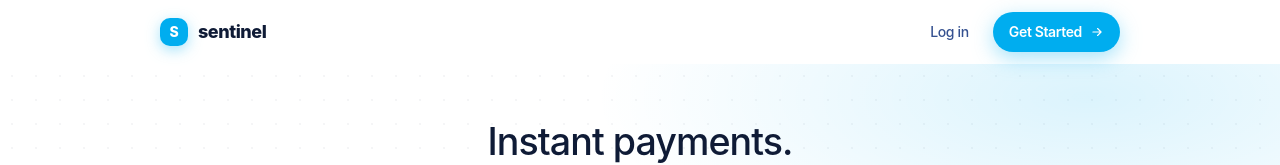
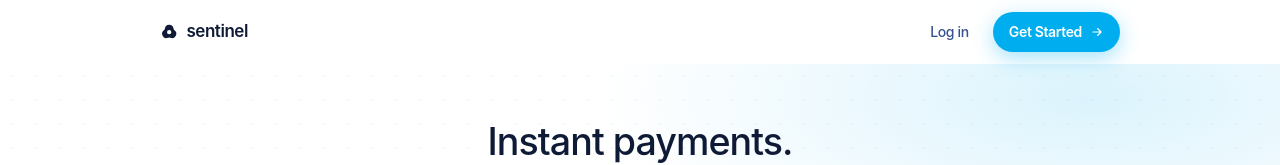
Before and after one commit to rizaan0/sentinel, a React (Vite) app in the folder frontend/: page / in a window 1280 px wide. Shown: the top 165 px of the page. Built offline with nearby package versions, Linux system fonts and the light colour scheme; no server answers; what cuelume would draw is missing.

Commit message:
feat: wire interactive brand mark with hover spin

```diff
--- a/frontend/src/components/ui/BrandMark.tsx
+++ b/frontend/src/components/ui/BrandMark.tsx
@@ -1,4 +1,16 @@
+import { useRef, useState, type MouseEvent, type PointerEvent } from "react";
 import { Link } from "react-router-dom";
+import { play } from "cuelume";
+import { SentinelMark } from "./SentinelMark";
+
+const SPRING = "cubic-bezier(0.34, 1.56, 0.64, 1)";
+
+/** Text size + gap; mark is always 1.15em so it tracks cap height (better-ui). */
+const SIZE = {
+  sm: { text: "text-[1.0625rem]", gap: "gap-2" }, // 17px / 8px — navbar density
+  md: { text: "text-xl", gap: "gap-2.5" }, // 20px / 10px
+  lg: { text: "text-2xl", gap: "gap-3" }, // 24px / 12px
+} as const;
 
 export function BrandMark({
   size = "md",
@@ -7,24 +19,60 @@ export function BrandMark({
   size?: "sm" | "md" | "lg";
   inverse?: boolean;
 }) {
-  const text = size === "lg" ? "text-2xl" : size === "sm" ? "text-lg" : "text-xl";
-  const mark = size === "lg" ? "h-9 w-9" : size === "sm" ? "h-7 w-7" : "h-8 w-8";
+  const { text, gap } = SIZE[size];
+  const [turns, setTurns] = useState(0);
+  const reducedMotion = useRef(
+    typeof window !== "undefined" &&
+      typeof window.matchMedia === "function" &&
+      window.matchMedia("(prefers-reduced-motion: reduce)").matches,
+  );
+
+  const onMarkEnter = () => {
+    if (reducedMotion.current) return;
+    setTurns((n) => n + 1);
+  };
+
+  const onMarkClick = (event: MouseEvent<HTMLSpanElement>) => {
+    event.preventDefault();
+    event.stopPropagation();
+    try {
+      play("chime", { volume: 0.4 });
+    } catch {
+      // Web Audio may be blocked
+    }
+  };
+
+  const onMarkPointerDown = (event: PointerEvent<HTMLSpanElement>) => {
+    if (event.pointerType === "mouse") event.preventDefault();
+  };
 
   return (
-    <Link to="/" className="inline-flex items-center gap-2.5 no-underline">
+    <Link
+      to="/"
+      aria-label="Sentinel home"
+      className={`inline-flex items-center ${gap} no-underline tracking-[-0.028em] ${
+        inverse ? "text-white" : "text-[var(--color-text)]"
+      }`}
+    >
       <span
-        className={`inline-flex ${mark} items-center justify-center rounded-[10px] bg-[var(--color-accent)] text-white text-sm font-extrabold shadow-[0_4px_14px_var(--color-accent-glow)]`}
+        className="brand-mark-dot relative inline-grid size-[1.15em] shrink-0 place-items-center"
         aria-hidden
+        onPointerEnter={onMarkEnter}
+        onClick={onMarkClick}
+        onPointerDown={onMarkPointerDown}
       >
-        S
+        <SentinelMark
+          className="block size-full"
+          style={{
+            ["--turn" as string]: `${turns * 120}deg`,
+            transform: "rotate(var(--turn, 0deg))",
+            transition: reducedMotion.current
+              ? undefined
+              : `transform 0.72s ${SPRING}`,
+          }}
+        />
       </span>
-      <span
-        className={`font-extrabold tracking-tight lowercase ${text} ${
-          inverse ? "text-white" : "text-[var(--color-text)]"
-        }`}
-      >
-        sentinel
-      </span>
+      <span className={`font-semibold leading-none lowercase ${text}`}>sentinel</span>
     </Link>
   );
 }
```
